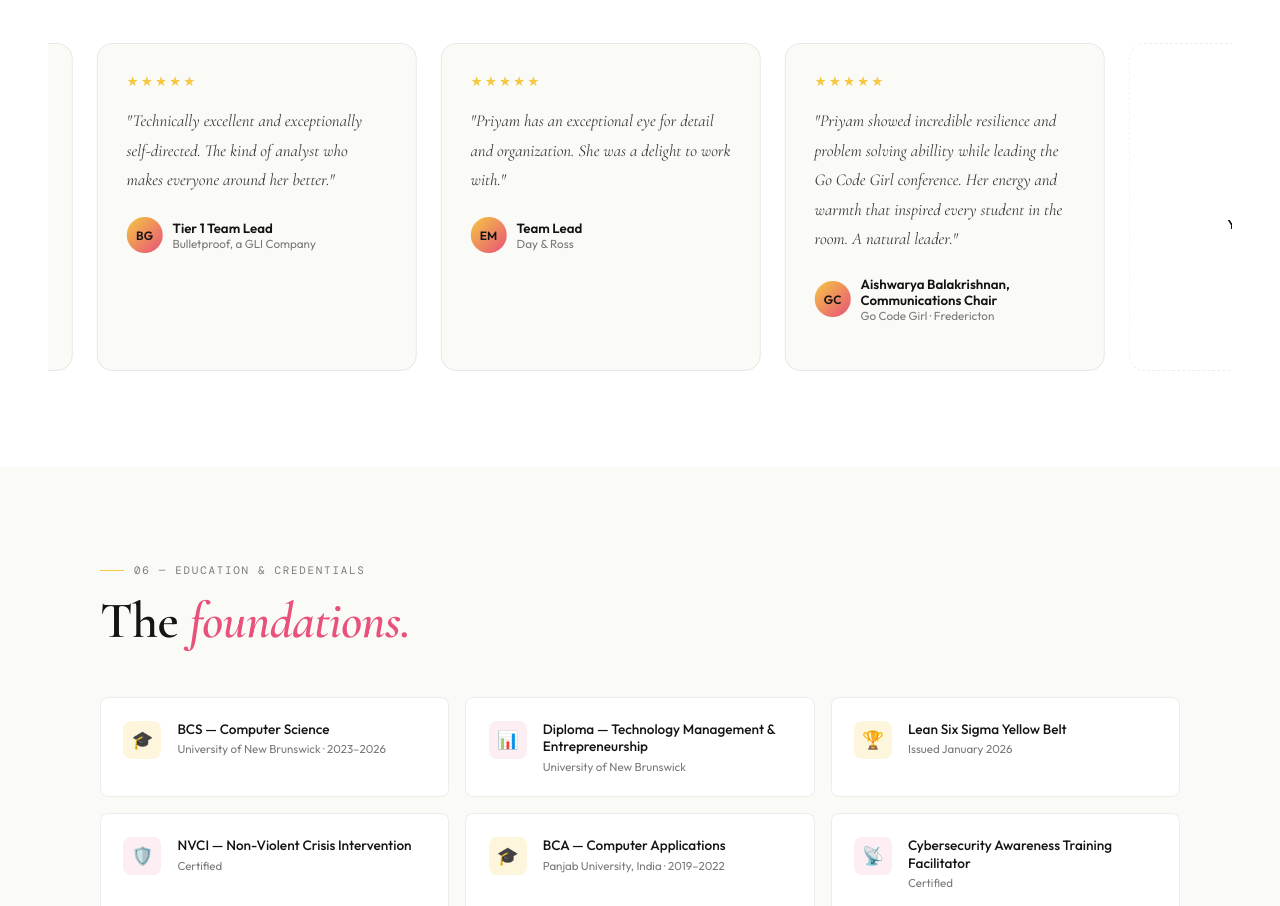
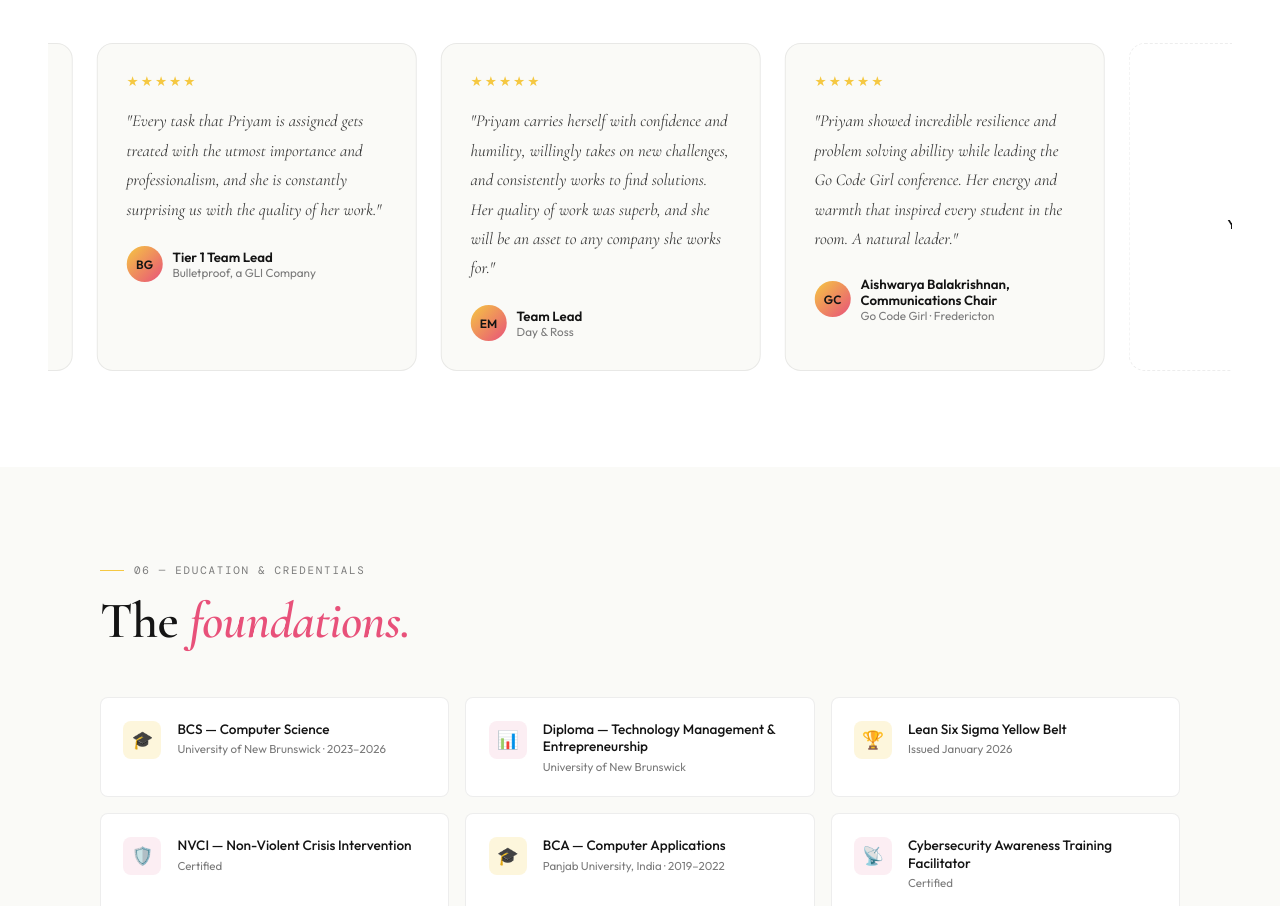
Before and after one commit to priyamcoding/priyamcoding.github.io, a plain HTML site: page index.html in a window 1280 px wide. Shown: the part 5100-6006 px from the top of the page. Drawn offline with nearby package versions, Linux system fonts and the light colour scheme.

Commit message:
Update testimonials for Priyam in index.html

```diff
--- a/index.html
+++ b/index.html
@@ -908,7 +908,7 @@
         </div>
         <div class="tcard">
           <div class="tcard-stars">★★★★★</div>
-          <div class="tcard-text">"Technically excellent and exceptionally self-directed. The kind of analyst who makes everyone around her better."</div>
+          <div class="tcard-text">"Every task that Priyam is assigned gets treated with the utmost importance and professionalism, and she is constantly surprising us with the quality of her work."</div>
           <div class="tcard-author">
             <div class="tcard-avatar">BG</div>
             <div><div class="tcard-name">Tier 1 Team Lead</div><div class="tcard-role">Bulletproof, a GLI Company</div></div>
@@ -916,7 +916,7 @@
         </div>
         <div class="tcard">
           <div class="tcard-stars">★★★★★</div>
-          <div class="tcard-text">"Priyam has an exceptional eye for detail and organization. She was a delight to work with."</div>
+          <div class="tcard-text">"Priyam carries herself with confidence and humility, willingly takes on new challenges, and consistently works to find solutions. Her quality of work was superb, and she will be an asset to any company she works for."</div>
           <div class="tcard-author">
             <div class="tcard-avatar">EM</div>
             <div><div class="tcard-name">Team Lead</div><div class="tcard-role">Day & Ross</div></div>
@@ -936,7 +936,7 @@
           <div class="tcard-role"></div>
         </div>
         <!-- Duplicate for seamless loop -->
-        <div class="tcard"><div class="tcard-stars">★★★★★</div><div class="tcard-text">"Priyam brought something rare to our program — she made cybersecurity feel urgent, relevant, and human. Our learners connected with her immediately."</div><div class="tcard-author"><div class="tcard-avatar">DS</div><div><div class="tcard-name">Program Lead</div><div class="tcard-role">Digital Skills for Women+</div></div></div></div>
+        <div class="tcard"><div class="tcard-stars">★★★★★</div><div class="tcard-text">"Priyam has been a cybersecurity speaker and educator for 3 cohorts and counting. She has natural talent and made cybersecurity feel urgent, relevant, and human. Our learners connected with her immediately."</div><div class="tcard-author"><div class="tcard-avatar">DS</div><div><div class="tcard-name">Program Lead</div><div class="tcard-role">Digital Skills for Women+</div></div></div></div>
         <div class="tcard"><div class="tcard-stars">★★★★★</div><div class="tcard-text">"Every task that Priyam is assigned gets treated with the utmost importance and professionalism, and she is constantly surprising us with the quality of her work."</div><div class="tcard-author"><div class="tcard-avatar">BG</div><div><div class="tcard-name">Team Lead</div><div class="tcard-role">Bulletproof, a GLI Company</div></div></div></div>
         <div class="tcard"><div class="tcard-stars">★★★★★</div><div class="tcard-text">"Priyam carries herself with confidence and humility, willingly takes on new challenges, and consistently works to find solutions. Her quality of work was superb, and she will be an asset to any company she works for."</div><div class="tcard-author"><div class="tcard-avatar">EM</div><div><div class="tcard-name">Team Lead, Cybersecurity</div><div class="tcard-role">Day & Ross</div></div></div></div>
         <div class="tcard"><div class="tcard-stars">★★★★★</div><div class="tcard-text">"Priyam showed incredible resilience and problem solving abillity while leading the Go Code Girl conference. Her energy and warmth that inspired every student in the room."</div><div class="tcard-author"><div class="tcard-avatar">GC</div><div><div class="tcard-name">Communications Chair</div><div class="tcard-role">Go Code Girl · Fredericton</div></div></div></div>
```
